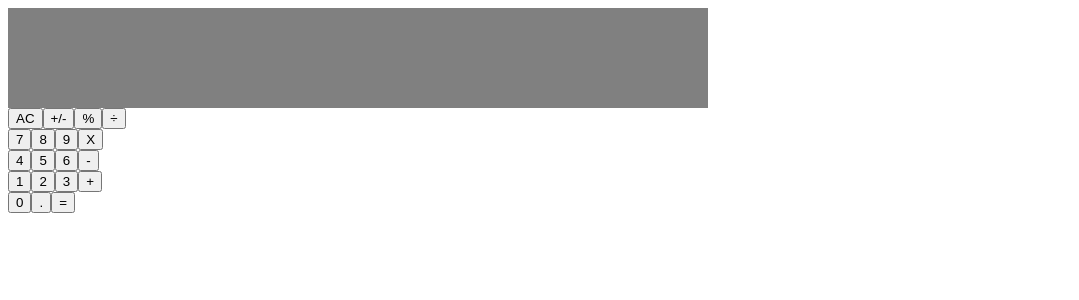
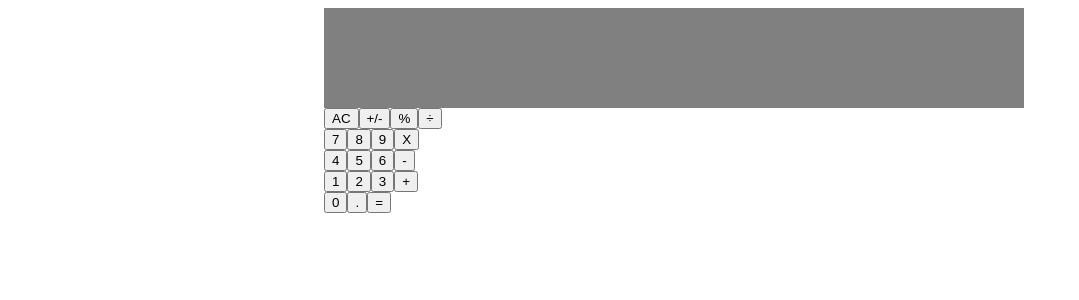
Before and after one commit to george-shammar/math-calc-app, a React (Create React App) app: page / in a window 1280 px wide. Shown: the top 300 px of the page, without its empty margins (0-1079 px from the left). Built offline with nearby package versions, Linux system fonts and the light colour scheme.

Commit message:
Set margin left

```diff
--- a/src/stylesheets/app.css
+++ b/src/stylesheets/app.css
@@ -2,4 +2,5 @@
     display: flex;
     width: 700px;
     flex-direction: column;
+    margin-left: 25%;
 }
```
